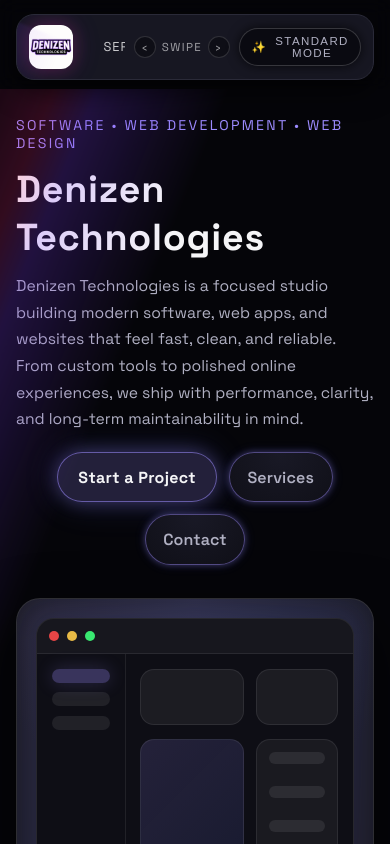
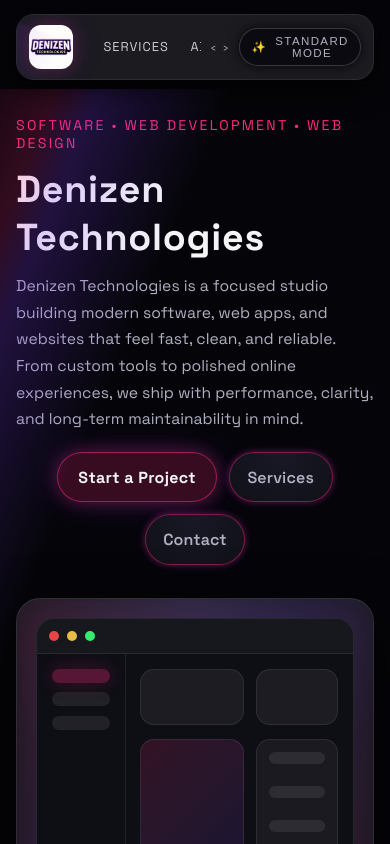
Before and after one commit to Dismeigh/Denizen-Technologies, a plain HTML site: page index.html in a window 390 px wide. Both pictures are taken after a click on the button "Toggle standard appearance". Shown: the top 844 px of the page. Drawn offline with Linux system fonts and the light colour scheme.

Commit message:
Update index.html

```diff
--- a/index.html
+++ b/index.html
@@ -23,14 +23,14 @@
   <link href="https://fonts.googleapis.com/css2?family=Space+Grotesk:wght@400;500;600;700&display=swap" rel="stylesheet">
 </head>
 
-<body>
+<body class="theme-enhanced">
   <!-- Fixed background layer -->
   <div class="fixed-bg" aria-hidden="true"></div>
 
   <div class="page-wrapper">
 
     <!-- NAV -->
-    <nav class="site-nav">
+    <nav class="site-nav" aria-label="Site navigation">
       <div class="nav-inner sweep">
         <a href="#top" class="nav-logo-img" aria-label="Go to top">
           <img src="assets/logo.png" alt="Denizen Technologies Logo" />
@@ -45,13 +45,13 @@
           <a href="#contact">Contact</a>
         </div>
 
-        <!-- Scroll hint (mobile) -->
+        <!-- Subtle overflow hint for mobile (no text) -->
         <div class="nav-hint" aria-hidden="true">
-          <span class="arrow">‹</span>
-          <span>Swipe</span>
-          <span class="arrow">›</span>
+          <span class="nav-chev">‹</span>
+          <span class="nav-chev">›</span>
         </div>
 
+        <!-- Theme toggle -->
         <button
           class="theme-toggle"
           id="themeToggle"
@@ -275,19 +275,18 @@
       // Footer year
       document.getElementById("year").textContent = new Date().getFullYear();
 
-      // ===== Theme Toggle (Enhanced vs Standard)
-      // Enhanced = default (no class)
-      // Standard  = body.theme-normal
+      // ===== Theme Toggle (Explicit: Enhanced vs Standard)
       const body = document.body;
       const btn = document.getElementById("themeToggle");
       const label = document.getElementById("toggleLabel");
       const icon = btn.querySelector(".theme-toggle-icon");
 
       const saved = localStorage.getItem("denizen_theme_mode");
-      if (saved === "standard") body.classList.add("theme-normal");
+      body.classList.remove("theme-enhanced", "theme-standard");
+      body.classList.add(saved === "standard" ? "theme-standard" : "theme-enhanced");
 
       function syncToggleUI() {
-        const isStandard = body.classList.contains("theme-normal");
+        const isStandard = body.classList.contains("theme-standard");
         btn.setAttribute("aria-pressed", isStandard ? "true" : "false");
         label.textContent = isStandard ? "Standard Mode" : "Enhanced Mode";
         icon.textContent = isStandard ? "✨" : "⚡";
@@ -298,8 +297,10 @@
       syncToggleUI();
 
       btn.addEventListener("click", () => {
-        body.classList.toggle("theme-normal");
-        localStorage.setItem("denizen_theme_mode", body.classList.contains("theme-normal") ? "standard" : "enhanced");
+        const isStandard = body.classList.contains("theme-standard");
+        body.classList.toggle("theme-standard", !isStandard);
+        body.classList.toggle("theme-enhanced", isStandard);
+        localStorage.setItem("denizen_theme_mode", isStandard ? "enhanced" : "standard");
         syncToggleUI();
       });
 
@@ -325,19 +326,15 @@
         if (y > 10) document.body.classList.add("scrolled");
         else document.body.classList.remove("scrolled");
 
-        // Direction logic (ignore tiny jitters)
         const delta = y - lastY;
 
         if (y < 80) {
-          // Near top: always show
           document.body.classList.remove("nav-hidden");
           document.body.classList.add("nav-shown");
         } else if (delta > 8) {
-          // Scrolling down: hide
           document.body.classList.add("nav-hidden");
           document.body.classList.remove("nav-shown");
         } else if (delta < -8) {
-          // Scrolling up: show
           document.body.classList.remove("nav-hidden");
           document.body.classList.add("nav-shown");
         }
@@ -385,7 +382,6 @@
           statusEl.className = "form-status";
 
           try {
-            // Replace with your Formspree endpoint
             const endpoint = "https://formspree.io/f/YOUR_FORM_ID_HERE";
             const formData = new FormData(form);
 
```
